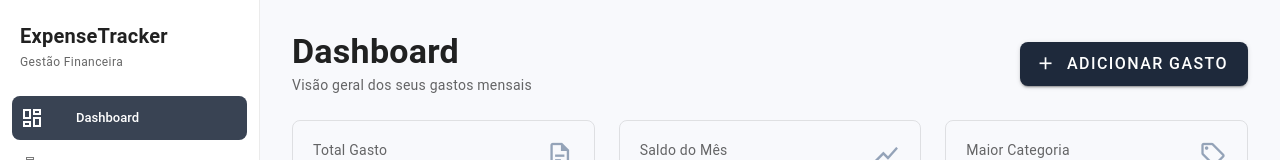
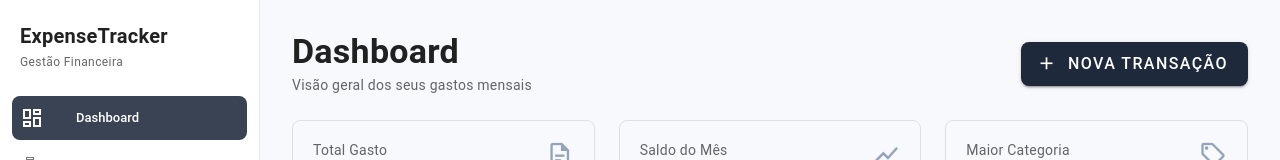
Before and after one commit to Luiz-Loch/ExpenseTracker, a Nuxt app in the folder frontend/: page /app in a window 1280 px wide. Shown: the top 160 px of the page. Built offline with nearby package versions, Linux system fonts and the light colour scheme.

Commit message:
refactor: name change to dashboard header button

```diff
--- a/frontend/app/components/dashboard/header/DashboardHeader.vue
+++ b/frontend/app/components/dashboard/header/DashboardHeader.vue
@@ -14,7 +14,7 @@
       to="/app/expenses"
       aria-label="Adicionar gasto"
     >
-      Adicionar gasto
+      Nova transação
     </v-btn>
   </header>
 </template>
```
